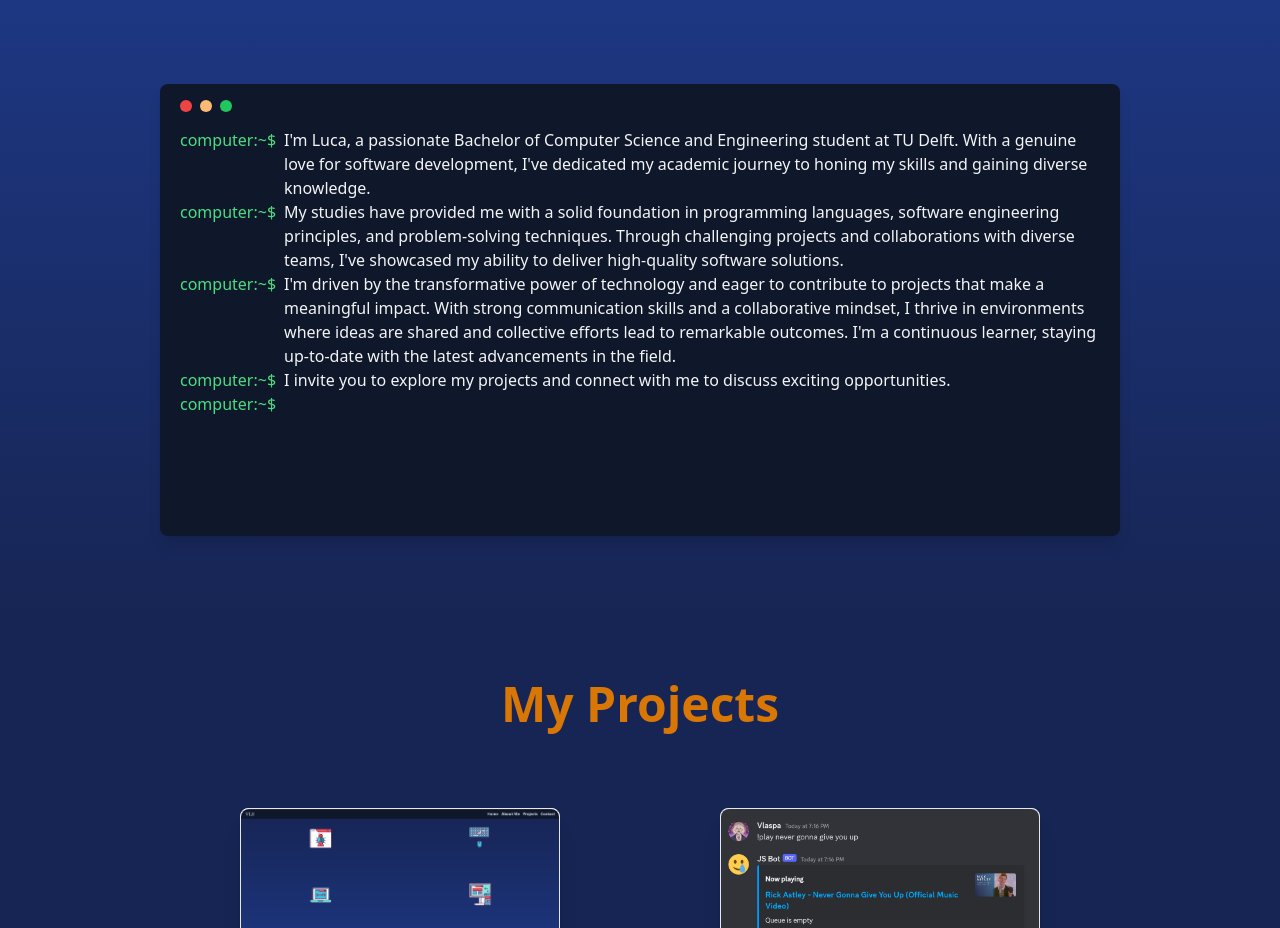
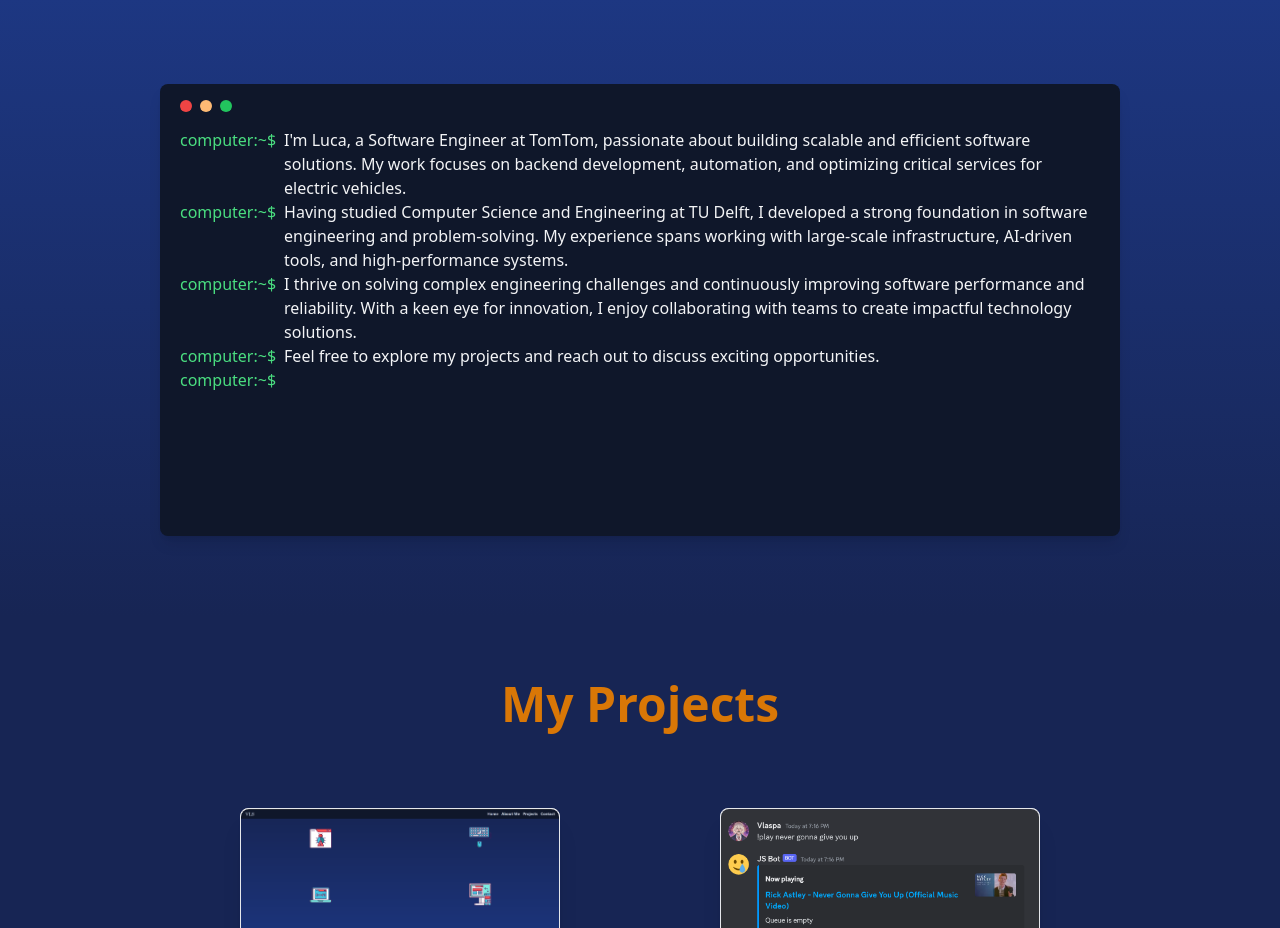
Before and after one commit to Lucas7781/Lucas7781.github.io, a React (Create React App) app in the folder portofolio-app/: page / in a window 1280 px wide. Shown: the part 908-1836 px from the top of the page. Built offline with nearby package versions, Linux system fonts and the light colour scheme.

Commit message:
Update info

```diff
--- a/portofolio-app/src/MainPage/AboutMe.js
+++ b/portofolio-app/src/MainPage/AboutMe.js
@@ -3,7 +3,7 @@ import '../App.css';
 function AboutMe() {
     return (
         <div>
-      <section id="aboutme" />
+            <section id="aboutme"/>
             <div className="bg-gradient-to-b pb-20 from-blue-900 to-blue-950 min-h-fit flex flex-col">
                 <p className="pt-16 text-5xl pb-20 text-center font-bold text-amber-600"> About Me </p>
                 <div className="w-3/4 px-5 shadow-lg text-gray-100 text-sm subpixel-antialiased
@@ -17,39 +17,44 @@ function AboutMe() {
                         <div className="flex flex-row">
                             <span className="text-green-400">computer:~$</span>
                             <p className="pl-2">
-                I'm Luca, a passionate Bachelor of Computer Science and Engineering student at TU Delft.
-                With a genuine love for software development, I've dedicated my academic journey to honing my skills and gaining diverse knowledge.
+                                I'm Luca, a Software Engineer at TomTom, passionate about building scalable and
+                                efficient software solutions.
+                                My work focuses on backend development, automation, and optimizing critical services for
+                                electric vehicles.
                             </p>
-              <br />
+                            <br/>
                         </div>
                         <div className="flex flex-row">
                             <span className="text-green-400">computer:~$</span>
                             <p className="pl-2">
-                My studies have provided me with a solid foundation in programming languages, software engineering principles, and problem-solving techniques.
-                Through challenging projects and collaborations with diverse teams, I've showcased my ability to deliver high-quality software solutions.
+                                Having studied Computer Science and Engineering at TU Delft, I developed a strong
+                                foundation in software engineering and problem-solving.
+                                My experience spans working with large-scale infrastructure, AI-driven tools, and
+                                high-performance systems.
                             </p>
-              <br />
+                            <br/>
                         </div>
                         <div className="flex flex-row">
                             <span className="text-green-400">computer:~$</span>
                             <p className="pl-2">
-                I'm driven by the transformative power of technology and eager to contribute to projects that make a meaningful impact.
-                With strong communication skills and a collaborative mindset, I thrive in environments where ideas are shared and collective efforts lead to remarkable outcomes.
-                I'm a continuous learner, staying up-to-date with the latest advancements in the field.
+                                I thrive on solving complex engineering challenges and continuously improving software
+                                performance and reliability.
+                                With a keen eye for innovation, I enjoy collaborating with teams to create impactful
+                                technology solutions.
                             </p>
-              <br />
+                            <br/>
                         </div>
                         <div className="flex flex-row">
                             <span className="text-green-400">computer:~$</span>
                             <p className="pl-2">
-                I invite you to explore my projects and connect with me to discuss exciting opportunities.
+                                Feel free to explore my projects and reach out to discuss exciting opportunities.
                             </p>
-              <br />
+                            <br/>
                         </div>
                         <div className="flex flex-row">
                             <span className="text-green-400">computer:~$</span>
                             <p className="pl-2 animate-blink">| </p>
-              <br />
+                            <br/>
                         </div>
                     </div>
                 </div>
```
Also changed, not shown: 1 other file (tests, documents, lock files or other folders). Lines whose indentation alone changed are shown as unchanged.
